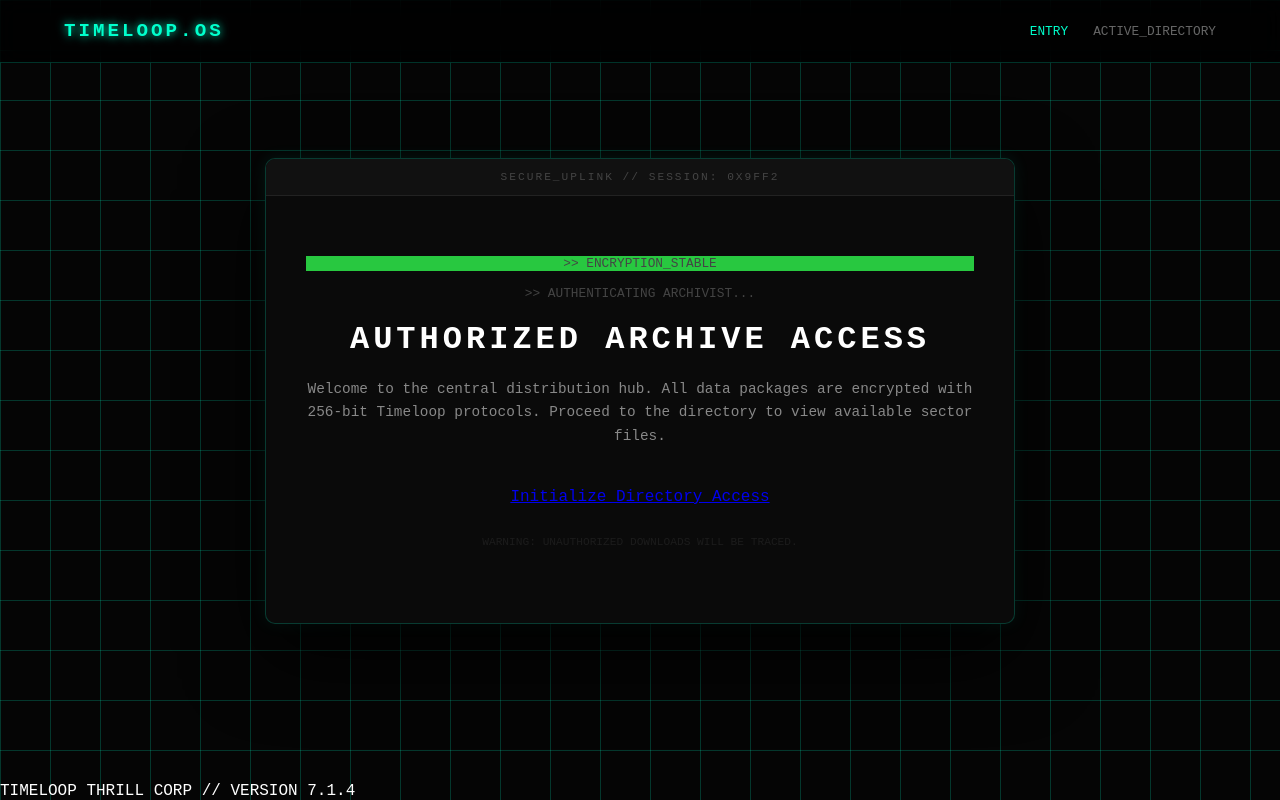
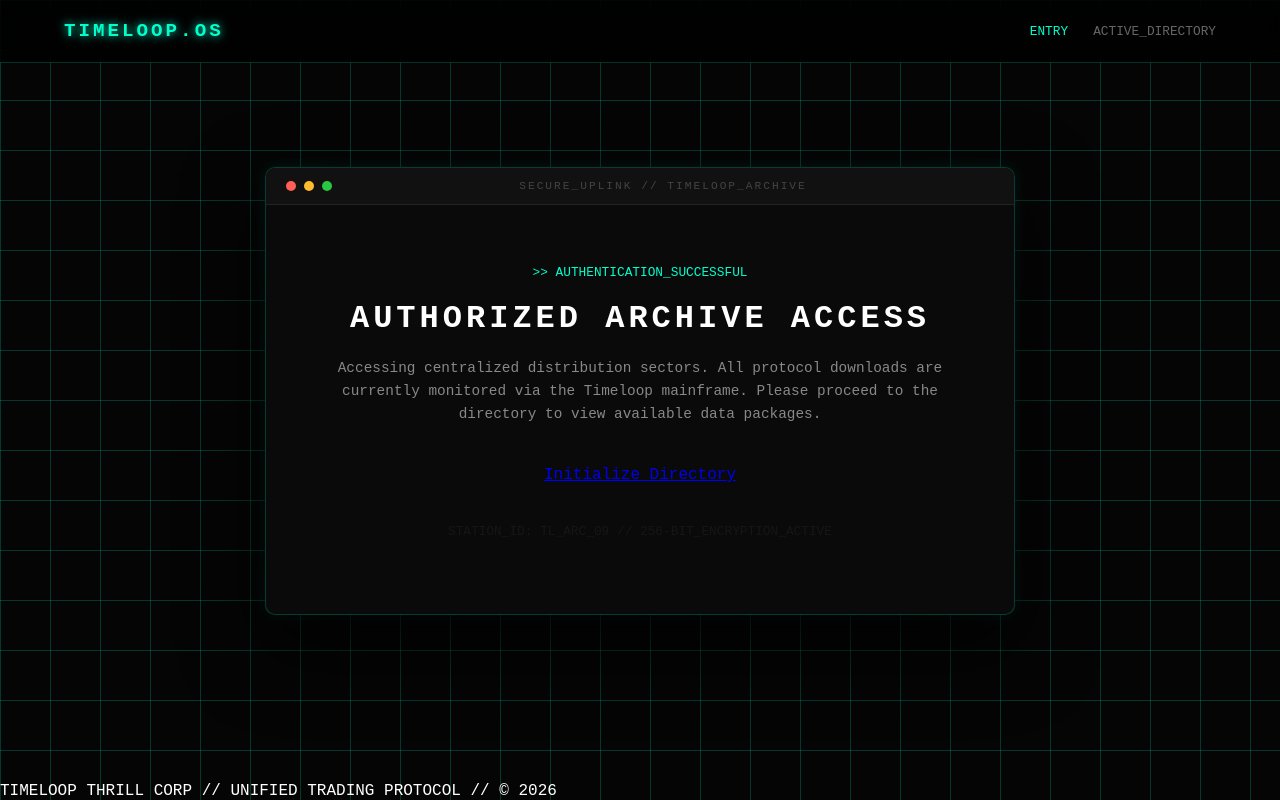
Before and after one commit to Enterausername1324/storetlg, a plain HTML site: page index.html in a window 1280 px wide. Drawn offline with Linux system fonts and the light colour scheme.

Commit message:
Update index.html

```diff
--- a/index.html
+++ b/index.html
@@ -19,32 +19,41 @@
 
     <main class="os-container">
         <div class="os-terminal-window">
+
             <div class="os-term-header">
-        <span class="os-term-dot red"></span>
-        <span class="os-term-dot yellow"></span>
-        <span class="os-term-dot green"></span>
-        <span class="os-term-title">SECURE_UPLINK // SESSION: 0x9FF2</span>
+                <div class="dots">
+                    <div class="dot red"></div>
+                    <div class="dot yellow"></div>
+                    <div class="dot green"></div>
                 </div>
+                <div class="os-term-title">SECURE_UPLINK // TIMELOOP_ARCHIVE</div>
+            </div>
+
             <div class="os-term-body">
-        <p class="term-log green">>> ENCRYPTION_STABLE</p>
-        <p class="term-log">>> AUTHENTICATING ARCHIVIST...</p>
+                <p class="term-log cyan">>> AUTHENTICATION_SUCCESSFUL</p>
 
                 <h1 class="term-main-title">AUTHORIZED ARCHIVE ACCESS</h1>
-        <p class="term-desc">Welcome to the central distribution hub. All data packages are encrypted with 256-bit Timeloop protocols. Proceed to the directory to view available sector files.</p>
+
+                <p class="term-desc">
+                    Accessing centralized distribution sectors. All protocol downloads
+                    are currently monitored via the Timeloop mainframe.
+                    Please proceed to the directory to view available data packages.
+                </p>
 
                 <div class="term-action-area">
-          <a href="store.html" class="sys-btn">Initialize Directory Access</a>
+                    <a href="store.html" class="sys-btn">Initialize Directory</a>
                 </div>
 
-        <p class="term-log" style="margin-top: 30px; opacity: 0.3; font-size: 0.7rem;">
-            WARNING: UNAUTHORIZED DOWNLOADS WILL BE TRACED.
+                <p class="term-log" style="margin-top: 40px; opacity: 0.2;">
+                    STATION_ID: TL_ARC_09 // 256-BIT_ENCRYPTION_ACTIVE
                 </p>
             </div>
+
         </div>
     </main>
 
     <footer class="sys-footer">
-    <p>TIMELOOP THRILL CORP // VERSION 7.1.4</p>
+        TIMELOOP THRILL CORP // UNIFIED TRADING PROTOCOL // © 2026
     </footer>
 
 </body>
```
Lines whose indentation alone changed are shown as unchanged.
